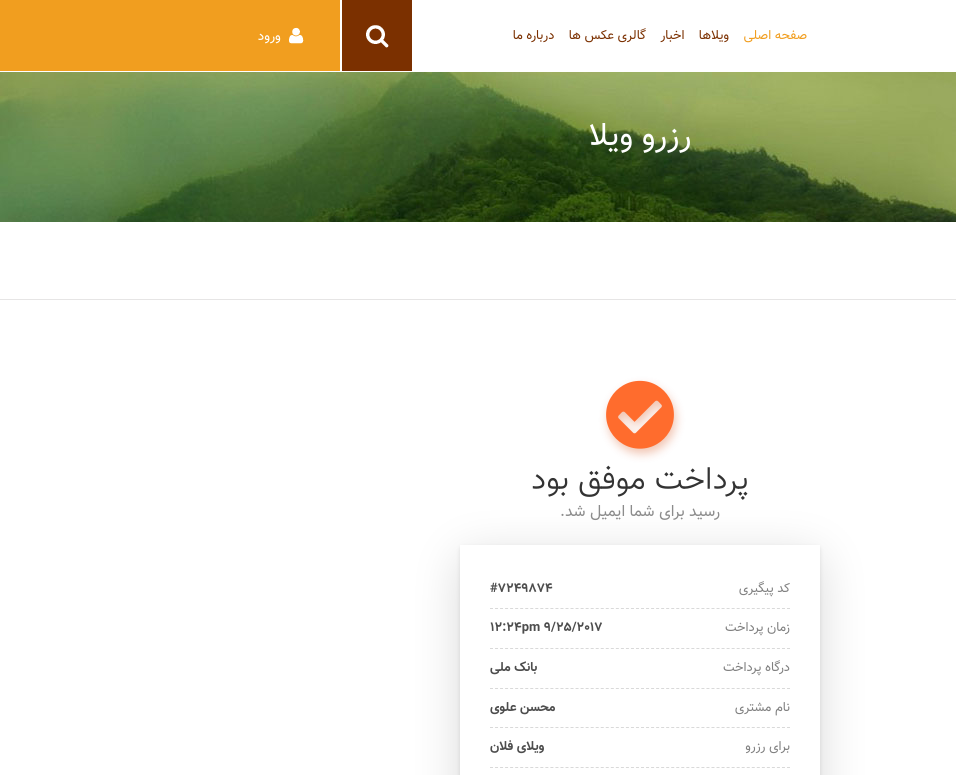
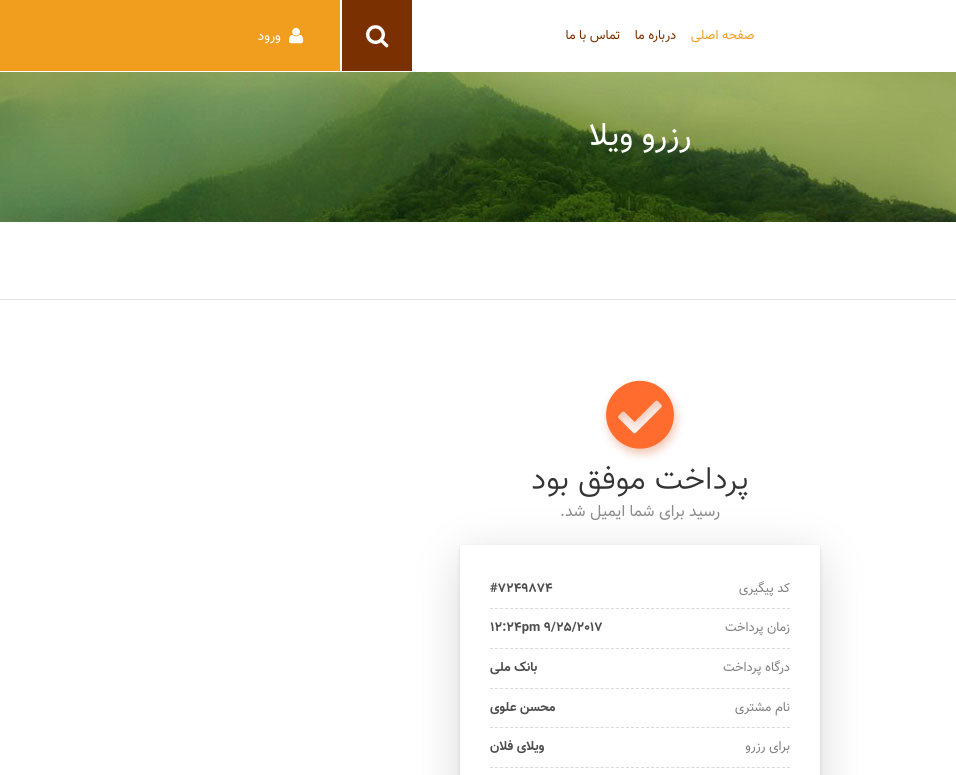
Before and after one commit to mohsen12999/touristbin, a plain HTML site: page result.html in a window 1280 px wide. Shown: the top 775 px of the page, 0-956 px from the left. Drawn offline with Linux system fonts and the light colour scheme; files whose address does not match are found by name.

Commit message:
fix change menu to => main about contact

```diff
--- a/result.html
+++ b/result.html
@@ -51,31 +51,27 @@ License URL: http://creativecommons.org/licenses/by/3.0/
 					<img src="images/logo3.png" alt="" />
 				</a>
 			</div>
+			<!---Start Menu--->
 			<div class="menu pull-left">
 				<a class="toggleMenu" href="#">
-					<img src="images/nav.png" alt="" />
+					<img src="images/nav.png" alt=""/>
 				</a>
 				<ul class="nav myDirection persianFont" id="nav">
 					<li class="active">
 						<a href="index.html">صفحه اصلی</a>
 					</li>
 					<li>
-						<a href="rooms.html">ویلاها</a>
+						<a href="404.html">درباره ما</a>
 					</li>
 					<li>
-						<a href="news.html">اخبار</a>
+						<a href="404.html">تماس با ما</a>
 					</li>
-					<li>
-						<a href="gallery.html">گالری عکس ها</a>
-					</li>
-					<li>
-						<a href="404.html">درباره ما</a>
-					</li>
-					<div class="clearfix"> </div>
+					<div class="clearfix"></div>
 				</ul>
 				<script type="text/javascript" src="js/responsive-nav.js">
 				</script>
 			</div>
+			<!---End Menu--->
 			<!-- start search-->
 			<div class="search-box">
 				<div id="sb-search" class="sb-search">
```
Also changed, not shown: index.html (+5 -9 lines), resevation.html (+6 -10 lines), villa.html (+4 -8 lines), 1 other file.
